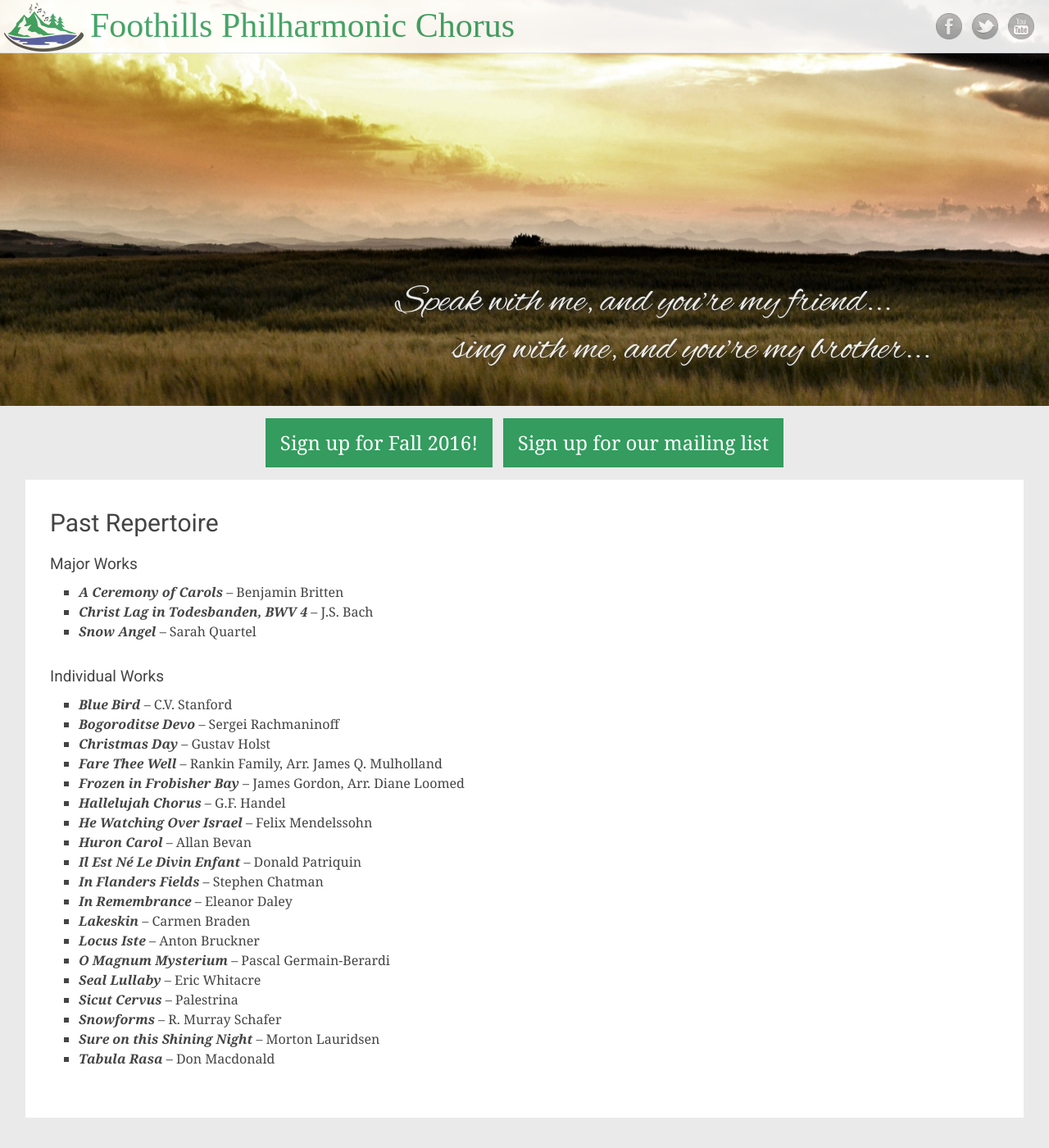
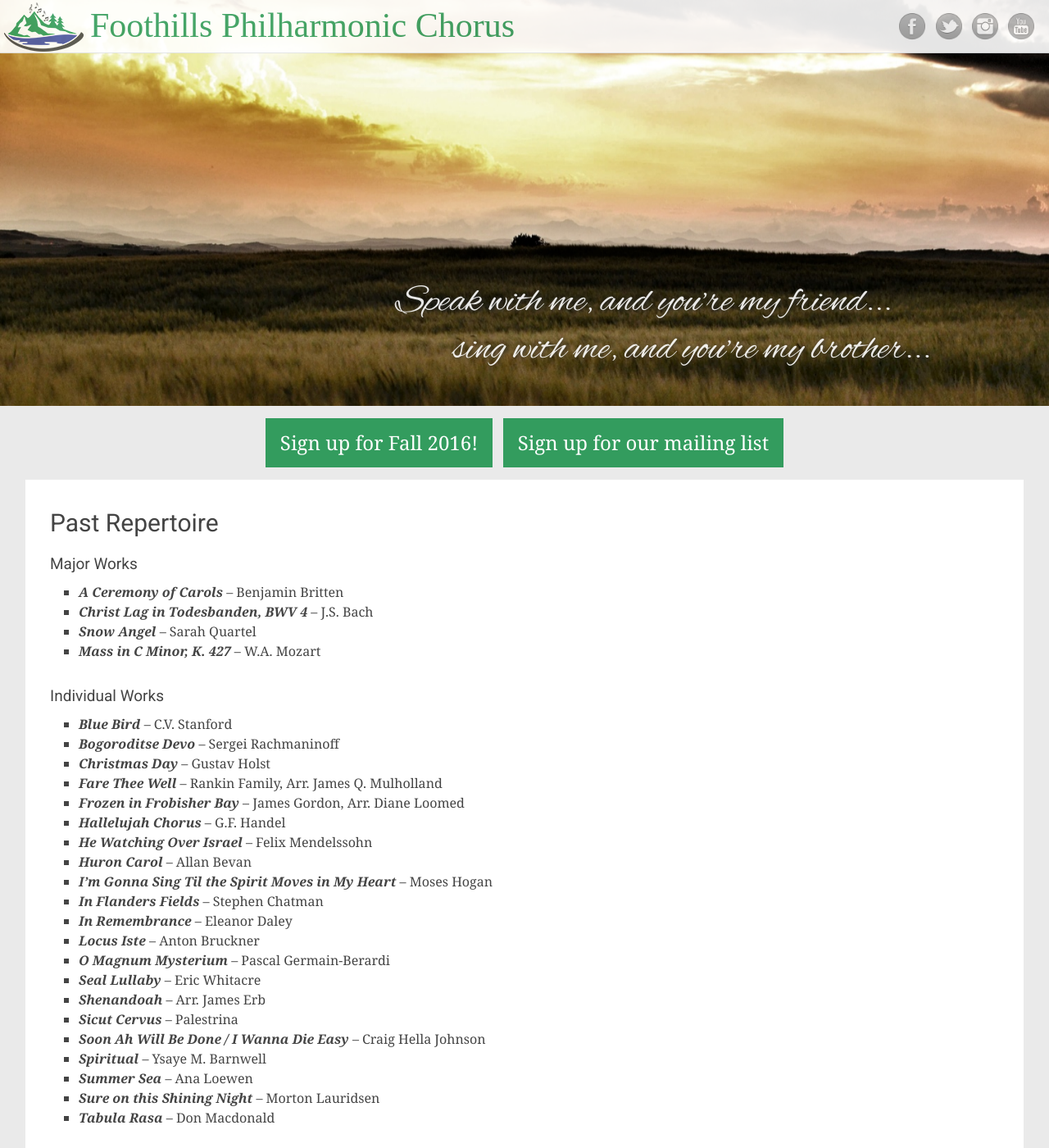
Before and after one commit to percyhanna/fps, a Jekyll site: the page built from repertoire.html, in a window 1280 px wide and 1400 px high. Shown: the whole window at 82% size. Built offline with Jekyll 4.4.1, drawn with Linux system fonts in a browser that asks for light colours; some web fonts are replaced; Markdown is read by kramdown in place of the engine named in the settings.

Commit message:
Update copy

```diff
--- a/_layouts/default.html
+++ b/_layouts/default.html
@@ -25,6 +25,7 @@
             <ul class="social-menu">
               <li><a href="https://www.facebook.com/foothillsphilharmonic" class="facebook" target="_blank"><img src="/images/facebook.png"></a></li>
               <li><a href="https://twitter.com/FoothillsPhilAB" class="twitter" target="_blank"><img src="/images/twitter.png"></a></li>
+              <li><a href="https://www.instagram.com/FoothillsPhilAB" class="instagram" target="_blank"><img src="/images/instagram.png"></a></li>
               <li><a href="https://www.youtube.com/channel/UCUgkuZMNzuM3SlYbNYjLucw" class="youtube" target="_blank"><img src="/images/youtube.png"></a></li>
             </ul>
           </div>
--- a/css/main.css
+++ b/css/main.css
@@ -1474,6 +1474,11 @@ body.custom-background {
   background-color: #c0deed;
 }
 
+.social-menu .instagram:hover,
+.social-menu li:hover .instagram {
+  background-color: #d32b71;
+}
+
 .social-menu .youtube:hover,
 .social-menu li:hover .youtube {
   background-color: #cd201f;
--- a/repertoire.html
+++ b/repertoire.html
@@ -13,32 +13,35 @@ title: Repertoire
         <div class="entry-content">
           <h6>Major Works</h6>
           <ul>
-            <li><em><strong>A Ceremony of Carols</strong></em> – Benjamin Britten</li>
-            <li><em><strong>Christ Lag in Todesbanden, BWV 4</strong></em> – J.S. Bach</li>
-            <li><em><strong>Snow Angel</strong></em> – Sarah Quartel</li>
+            <li><em><strong>A Ceremony of Carols</strong></em> – Benjamin Britten</li>
+            <li><em><strong>Christ Lag in Todesbanden, BWV 4</strong></em> – J.S. Bach</li>
+            <li><em><strong>Snow Angel</strong></em> – Sarah Quartel</li>
+            <li><em><strong>Mass in C Minor, K. 427</strong></em> – W.A. Mozart</li>
           </ul>
 
           <h6>Individual Works</h6>
           <ul>
-            <li><em><strong>Blue Bird</strong></em> – C.V. Stanford</li>
-            <li><em><strong>Bogoroditse Devo</strong></em> – Sergei Rachmaninoff</li>
-            <li><em><strong>Christmas Day</strong></em> – Gustav Holst</li>
-            <li><em><strong>Fare Thee Well</strong></em> – Rankin Family, Arr. James Q. Mulholland</li>
-            <li><em><strong>Frozen in Frobisher Bay</strong></em> – James Gordon, Arr. Diane Loomed</li>
-            <li><em><strong>Hallelujah Chorus</strong></em> – G.F. Handel</li>
-            <li><em><strong>He Watching Over Israel</strong></em> – Felix Mendelssohn</li>
-            <li><em><strong>Huron Carol</strong></em> – Allan Bevan</li>
-            <li><em><strong>Il Est Né Le Divin Enfant</strong></em> – Donald Patriquin</li>
-            <li><em><strong>In Flanders Fields</strong></em> – Stephen Chatman</li>
-            <li><em><strong>In Remembrance</strong></em> – Eleanor Daley</li>
-            <li><em><strong>Lakeskin</strong></em> – Carmen Braden</li>
-            <li><em><strong>Locus Iste</strong></em> – Anton Bruckner</li>
-            <li><em><strong>O Magnum Mysterium</strong></em> – Pascal Germain-Berardi</li>
-            <li><em><strong>Seal Lullaby</strong></em> – Eric Whitacre</li>
-            <li><em><strong>Sicut Cervus</strong></em> – Palestrina</li>
-            <li><em><strong>Snowforms</strong></em> – R. Murray Schafer</li>
-            <li><em><strong>Sure on this Shining Night</strong></em> – Morton Lauridsen</li>
-            <li><em><strong>Tabula Rasa</strong></em> – Don Macdonald</li>
+            <li><em><strong>Blue Bird</strong></em> – C.V. Stanford</li>
+            <li><em><strong>Bogoroditse Devo</strong></em> – Sergei Rachmaninoff</li>
+            <li><em><strong>Christmas Day</strong></em> – Gustav Holst</li>
+            <li><em><strong>Fare Thee Well</strong></em> – Rankin Family, Arr. James Q. Mulholland</li>
+            <li><em><strong>Frozen in Frobisher Bay</strong></em> – James Gordon, Arr. Diane Loomed</li>
+            <li><em><strong>Hallelujah Chorus</strong></em> – G.F. Handel</li>
+            <li><em><strong>He Watching Over Israel</strong></em> – Felix Mendelssohn</li>
+            <li><em><strong>Huron Carol</strong></em> – Allan Bevan</li>
+            <li><em><strong>I’m Gonna Sing Til the Spirit Moves in My Heart</strong></em> – Moses Hogan</li>
+            <li><em><strong>In Flanders Fields</strong></em> – Stephen Chatman</li>
+            <li><em><strong>In Remembrance</strong></em> – Eleanor Daley</li>
+            <li><em><strong>Locus Iste</strong></em> – Anton Bruckner</li>
+            <li><em><strong>O Magnum Mysterium</strong></em> – Pascal Germain-Berardi</li>
+            <li><em><strong>Seal Lullaby</strong></em> – Eric Whitacre</li>
+            <li><em><strong>Shenandoah</strong></em> – Arr. James Erb</li>
+            <li><em><strong>Sicut Cervus</strong></em> – Palestrina</li>
+            <li><em><strong>Soon Ah Will Be Done / I Wanna Die Easy</strong></em> – Craig Hella Johnson</li>
+            <li><em><strong>Spiritual</strong></em> – Ysaye M. Barnwell</li>
+            <li><em><strong>Summer Sea</strong></em> – Ana Loewen</li>
+            <li><em><strong>Sure on this Shining Night</strong></em> – Morton Lauridsen</li>
+            <li><em><strong>Tabula Rasa</strong></em> – Don Macdonald</li>
           </ul>
         </div>
       </article>
--- a/resources.html
+++ b/resources.html
@@ -19,7 +19,6 @@ title: Resources
           </ul>
           <h3>Recordings/Part tracks</h3>
           <ul>
-            <li><a href="http://www.cyberbass.com/Major_Works/Mozart_W_A/mozart_KV427_grand_mass.htm" target="_blank">Mozart Grand Mass - Mass in C-minor</a> (CyberBass Parts)</li>
             <li><a href="https://drive.google.com/open?id=0B-gDQ6LogXQ-WXVFaHdvZDZVbjQ" target="_blank">FPC Rehearsal Tracks</a> (Google Drive)</li>
           </ul>
         </div>
```
Also changed, not shown: index.html (+6 -9 lines), images/instagram.png (added).
